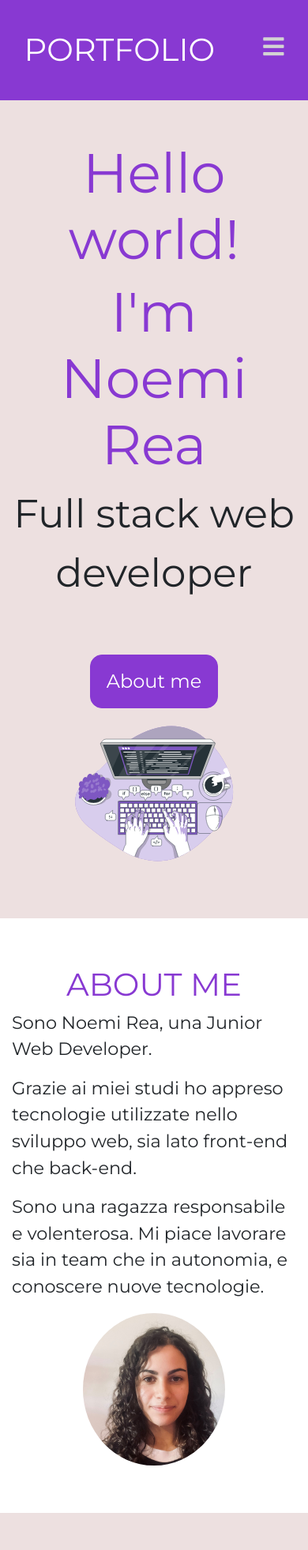
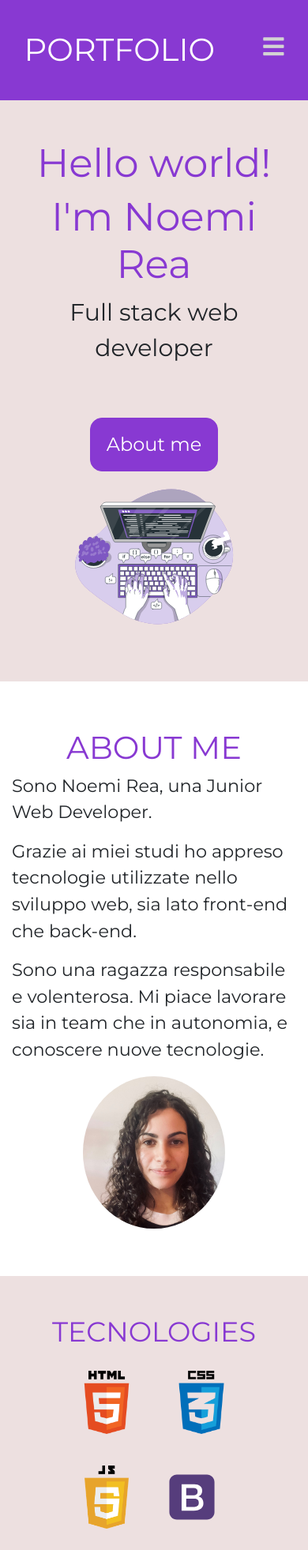
Before and after one commit to noemirea17/noemirea.github.io, a plain HTML site: page index.html in a window 390 px wide. Shown: the top 1963 px of the page at 79% size. Drawn offline with nearby package versions, Linux system fonts and the light colour scheme.

Commit message:
responsive

```diff
--- a/css/style.css
+++ b/css/style.css
@@ -231,3 +231,26 @@ button:hover {
     display: block;
   }
 }
+
+@media screen and (max-width: 400px) {
+  .ms_container {
+    width: 80%;
+    font-size: 0.8em;
+  }
+
+  .logos img {
+    height: 80px;
+  }
+
+  .jumbo_text h1 {
+    font-size: 50px;
+  }
+
+  .jumbo_text p {
+    font-size: 30px;
+  }
+
+  #tecnologies h1 {
+    font-size: 35px;
+  }
+}
```
